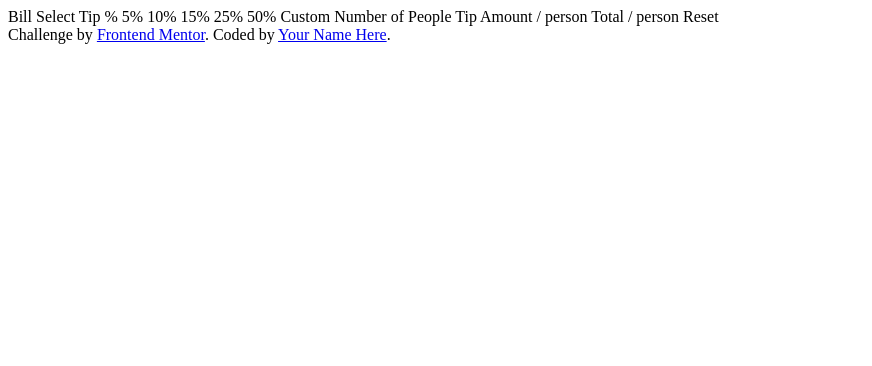
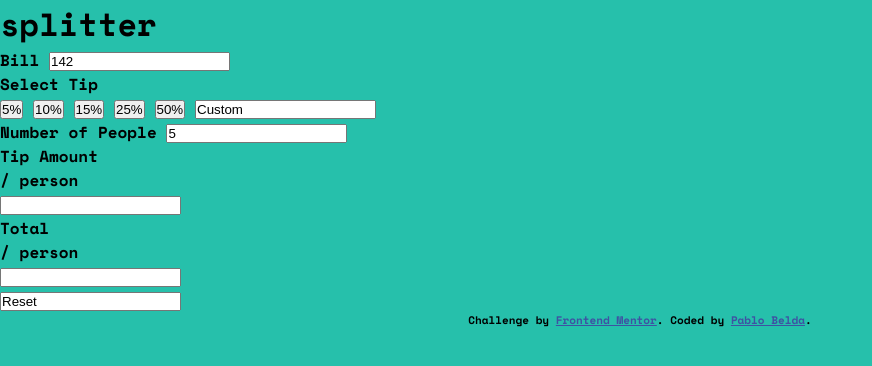
Before and after one commit to pablotebb/Tip_calculator_app, a plain HTML site: page index.html in a window 1280 px wide. Shown: the whole page, without its empty margins (0-872 px from the left). Drawn offline with nearby package versions, Linux system fonts and the light colour scheme.

Commit message:
html structure

```diff
--- a/index.html
+++ b/index.html
@@ -17,14 +17,66 @@
     <title>Frontend Mentor | Tip calculator app</title>
   </head>
   <body>
-    Bill Select Tip % 5% 10% 15% 25% 50% Custom Number of People Tip Amount /
-    person Total / person Reset
+    <!-- MAIN CONTAINER  -->
+    <main class="main-container">
+      <!-- TITLE h1 -->
+      <h1>splitter</h1>
+      <!-- ARTICLE -->
+      <article>
+        <!-- SECTION 1 -->
+        <section class="section-1">
+          <div class="bill">
+            <label class="bill__label" for="bill">Bill</label>
+            <input class="bill__input" id="bill" type="number" value="142" />
+          </div>
+          <p class="label-tip">Select Tip</p>
+          <div class="container-tip">
+            <button class="container-tip__button">5%</button>
+            <button class="container-tip__button">10%</button>
+            <button class="container-tip__button">15%</button>
+            <button class="container-tip__button">25%</button>
+            <button class="container-tip__button">50%</button>
+            <input type="text" value="Custom" />
+          </div>
+          <div class="number-people">
+            <label class="number-people__label" for="number_people"
+              >Number of People
+            </label>
+            <input
+              class="number-people__input"
+              id="number_people"
+              type="number"
+              value="5"
+            />
+          </div>
+        </section>
+        <!-- SECTION 2 -->
+        <section class="section-2">
+          <div class="up">
+            <div class="up__tip-amount-label">
+              <label for="">Tip Amount</label>
+              <p>/ person</p>
+            </div>
+            <input class="up__tip-amount-value" type="number" value="$4.27" />
+          </div>
+          <div class="down">
+            <div class="down__total-label">
+              <label for="">Total</label>
+              <p>/ person</p>
+            </div>
+            <input class="down__total-value" type="number" value="$32.79" />
+          </div>
+          <input class="section-2__button" type="text" value="Reset" />
+        </section>
+      </article>
+    </main>
 
-    <div class="attribution">
+    <!-- FOOTER -->
+    <footer class="attribution">
       Challenge by
       <a href="https://www.frontendmentor.io?ref=challenge" target="_blank"
         >Frontend Mentor</a
-      >. Coded by <a href="#">Your Name Here</a>.
-    </div>
+      >. Coded by <a href="#" target="_blank">Pablo Belda</a>.
+    </footer>
   </body>
 </html>
--- /dev/null
+++ b/styles.css
@@ -0,0 +1,22 @@
+@import url("https://fonts.googleapis.com/css2?family=Space+Mono:wght@700&display=swap");
+* {
+  margin: 0;
+  padding: 0;
+  box-sizing: border-box;
+}
+
+body {
+  font-family: "Space Mono", monospace;
+  background-color: hsl(172deg, 67%, 45%);
+}
+
+.attribution {
+  font-size: 11px;
+  text-align: center;
+}
+
+.attribution a {
+  color: hsl(228deg, 45%, 44%);
+}
+
+/*# sourceMappingURL=styles.css.map */
```
Also changed, not shown: 1 other file.
